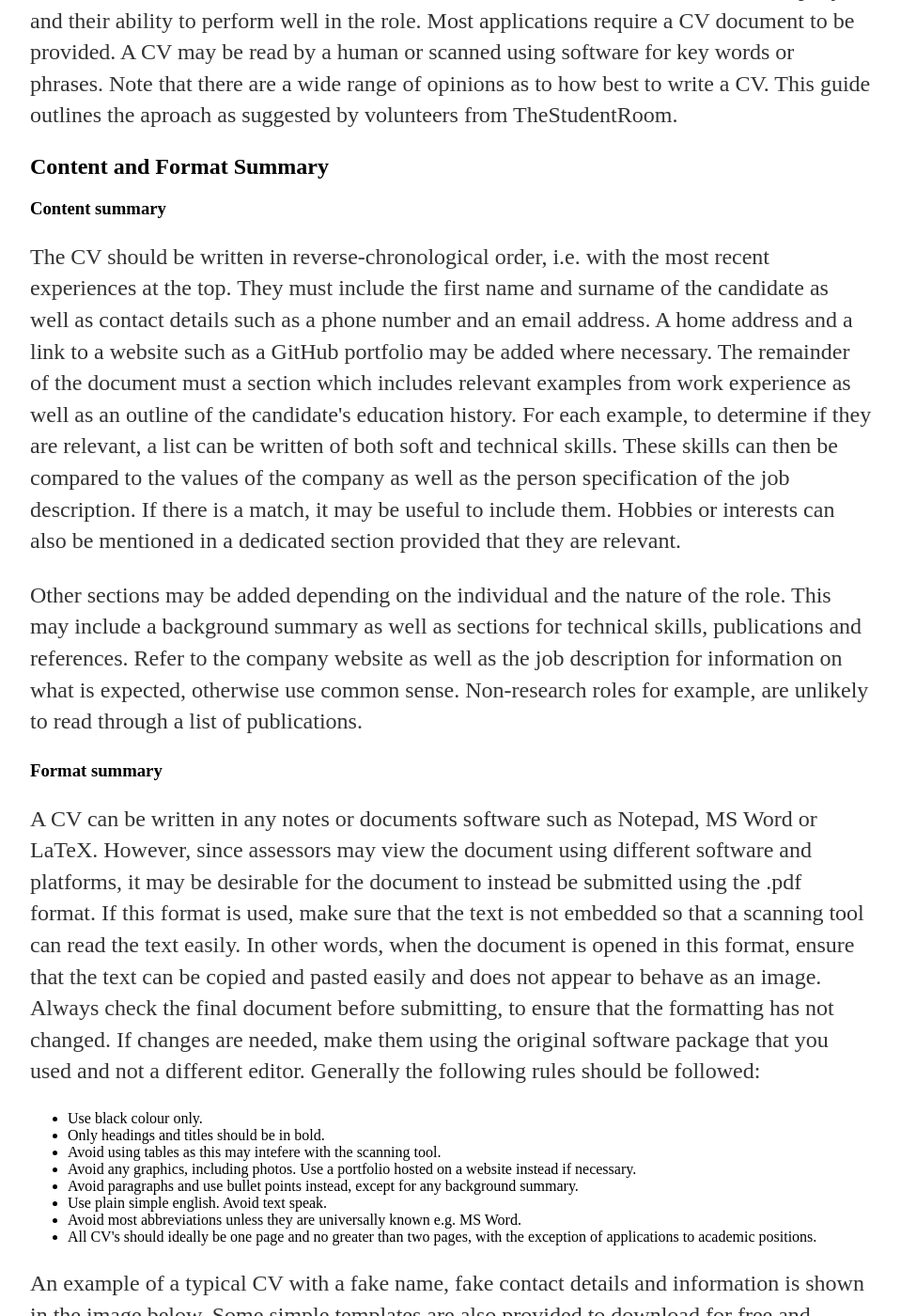
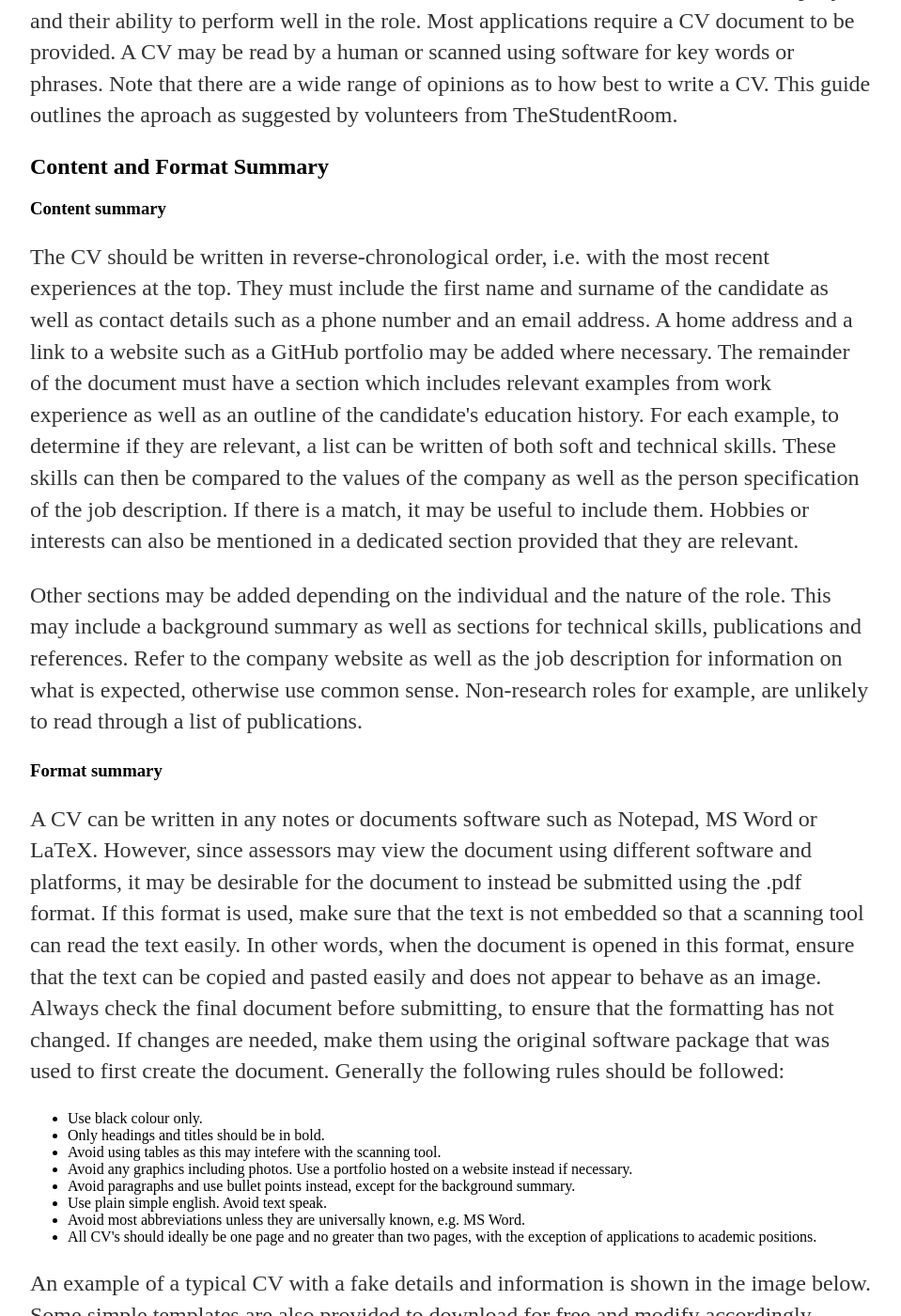
Before and after one commit to pa5411/Graduate-Job-Help, a Jekyll site: the page built from cv.html, in a window 1280 px wide and 1400 px high, scrolled down 259 px. Shown: the whole window at 94% size, without its empty margins (160-1119 px from the left). Built offline with Jekyll 4.4.1, drawn with Linux system fonts in a browser that asks for light colours; some of the changed text lies outside the part shown.

Commit message:
Update cv.html

```diff
--- a/cv.html
+++ b/cv.html
@@ -11,26 +11,26 @@
 
         <h3> Content summary </h3>
 
-        <p> The CV should be written in reverse-chronological order, i.e. with the most recent experiences at the top. They must include the first name and surname of the candidate as well as contact details such as a phone number and an email address. A home address and a link to a website such as a GitHub portfolio may be added where necessary. The remainder of the document must a section which includes relevant examples from work experience as well as an outline of the candidate's education history. For each example, to determine if they are relevant, a list can be written of both soft and technical skills. These skills can then be compared to the values of the company as well as the person specification of the job description. If there is a match, it may be useful to include them. Hobbies or interests can also be mentioned in a dedicated section provided that they are relevant.  </p>
+        <p> The CV should be written in reverse-chronological order, i.e. with the most recent experiences at the top. They must include the first name and surname of the candidate as well as contact details such as a phone number and an email address. A home address and a link to a website such as a GitHub portfolio may be added where necessary. The remainder of the document must have a section which includes relevant examples from work experience as well as an outline of the candidate's education history. For each example, to determine if they are relevant, a list can be written of both soft and technical skills. These skills can then be compared to the values of the company as well as the person specification of the job description. If there is a match, it may be useful to include them. Hobbies or interests can also be mentioned in a dedicated section provided that they are relevant.  </p>
 
         <p> Other sections may be added depending on the individual and the nature of the role. This may include a background summary as well as sections for technical skills, publications and references. Refer to the company website as well as the job description for information on what is expected, otherwise use common sense. Non-research roles for example, are unlikely to read through a list of publications. </p>
 
         <h3> Format summary </h3>
 
-        <p> A CV can be written in any notes or documents software such as Notepad, MS Word or LaTeX. However, since assessors may view the document using different software and platforms, it may be desirable for the document to instead be submitted using the .pdf format. If this format is used, make sure that the text is not embedded so that a scanning tool can read the text easily. In other words, when the document is opened in this format, ensure that the text can be copied and pasted easily and does not appear to behave as an image. Always check the final document before submitting, to ensure that the formatting has not changed. If changes are needed, make them using the original software package that you used and not a different editor. Generally the following rules should be followed: </p>
+        <p> A CV can be written in any notes or documents software such as Notepad, MS Word or LaTeX. However, since assessors may view the document using different software and platforms, it may be desirable for the document to instead be submitted using the .pdf format. If this format is used, make sure that the text is not embedded so that a scanning tool can read the text easily. In other words, when the document is opened in this format, ensure that the text can be copied and pasted easily and does not appear to behave as an image. Always check the final document before submitting, to ensure that the formatting has not changed. If changes are needed, make them using the original software package that was used to first create the document. Generally the following rules should be followed: </p>
 
         <ul>
                 <li> Use black colour only. </li>
                 <li> Only headings and titles should be in bold. </li>
                 <li> Avoid using tables as this may intefere with the scanning tool. </li>
-                <li> Avoid any graphics, including photos. Use a portfolio hosted on a website instead if necessary. </li>
-                <li> Avoid paragraphs and use bullet points instead, except for any background summary. </li>
+                <li> Avoid any graphics including photos. Use a portfolio hosted on a website instead if necessary. </li>
+                <li> Avoid paragraphs and use bullet points instead, except for the background summary. </li>
                 <li> Use plain simple english. Avoid text speak. </li>
-                <li> Avoid most abbreviations unless they are universally known e.g. MS Word. </li>
+                <li> Avoid most abbreviations unless they are universally known, e.g. MS Word. </li>
                 <li> All CV's should ideally be one page and no greater than two pages, with the exception of applications to academic positions. </li>
         </ul>
 
-        <p> An example of a typical CV with a fake name, fake contact details and information is shown in the image below. Some simple templates are also provided to download for free and modify accordingly. These are located at the bottom of the article for different formats. </p>
+        <p> An example of a typical CV with a fake details and information is shown in the image below. Some simple templates are also provided to download for free and modify accordingly. These are located at the bottom of the article for different formats. </p>
 
 
 
@@ -90,7 +90,7 @@
                 <li> Licenses and certifications (*). </li>
         </ul>
 
-        <h2> Template Downloads <h2>
+        <h2> Template Downloads </h2>
 
                 <ul>
                         <li> MS Word 365 - </li>
```
Also changed, not shown: other parts of cv.html (+1 -1 lines).
